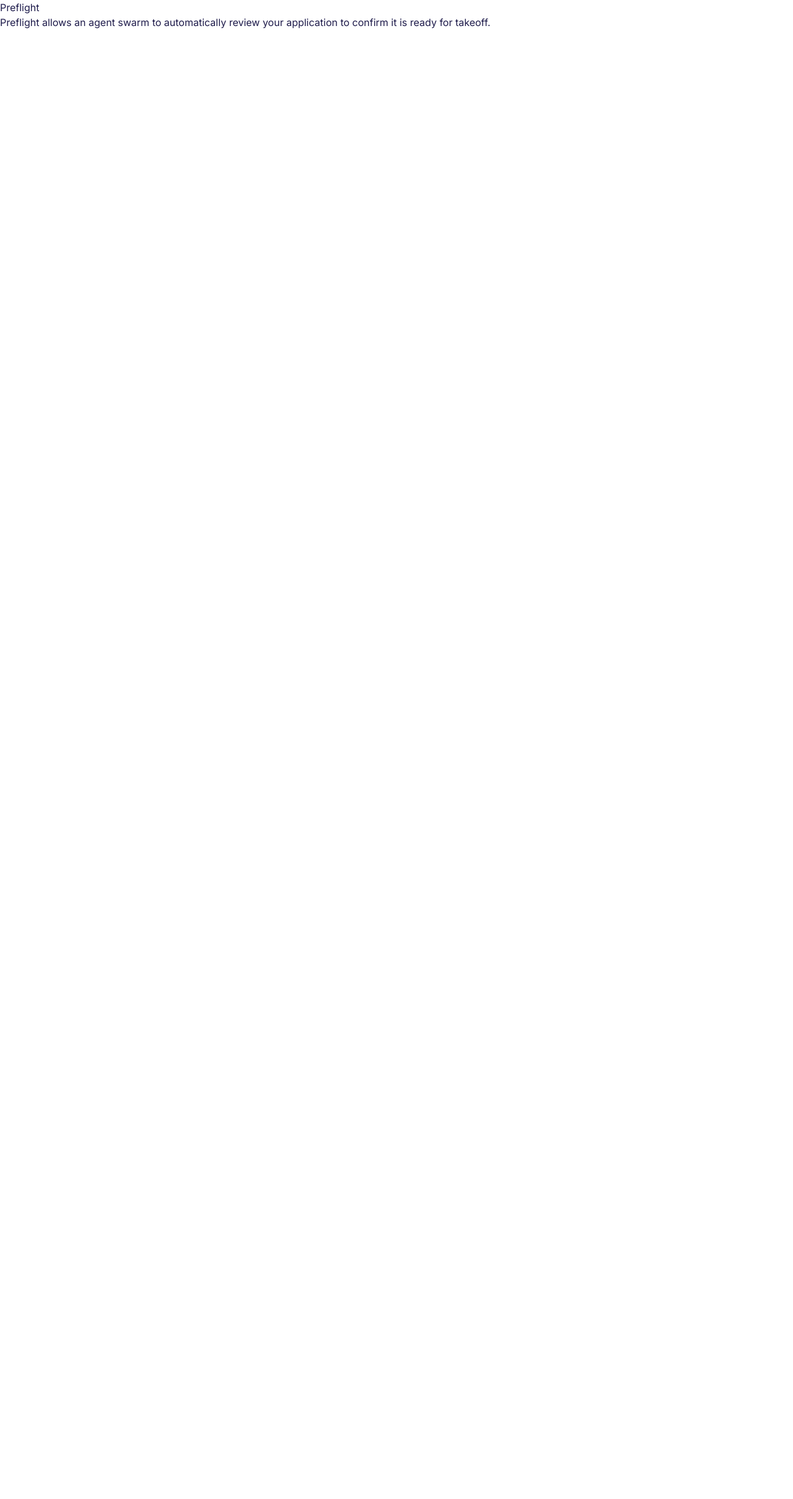
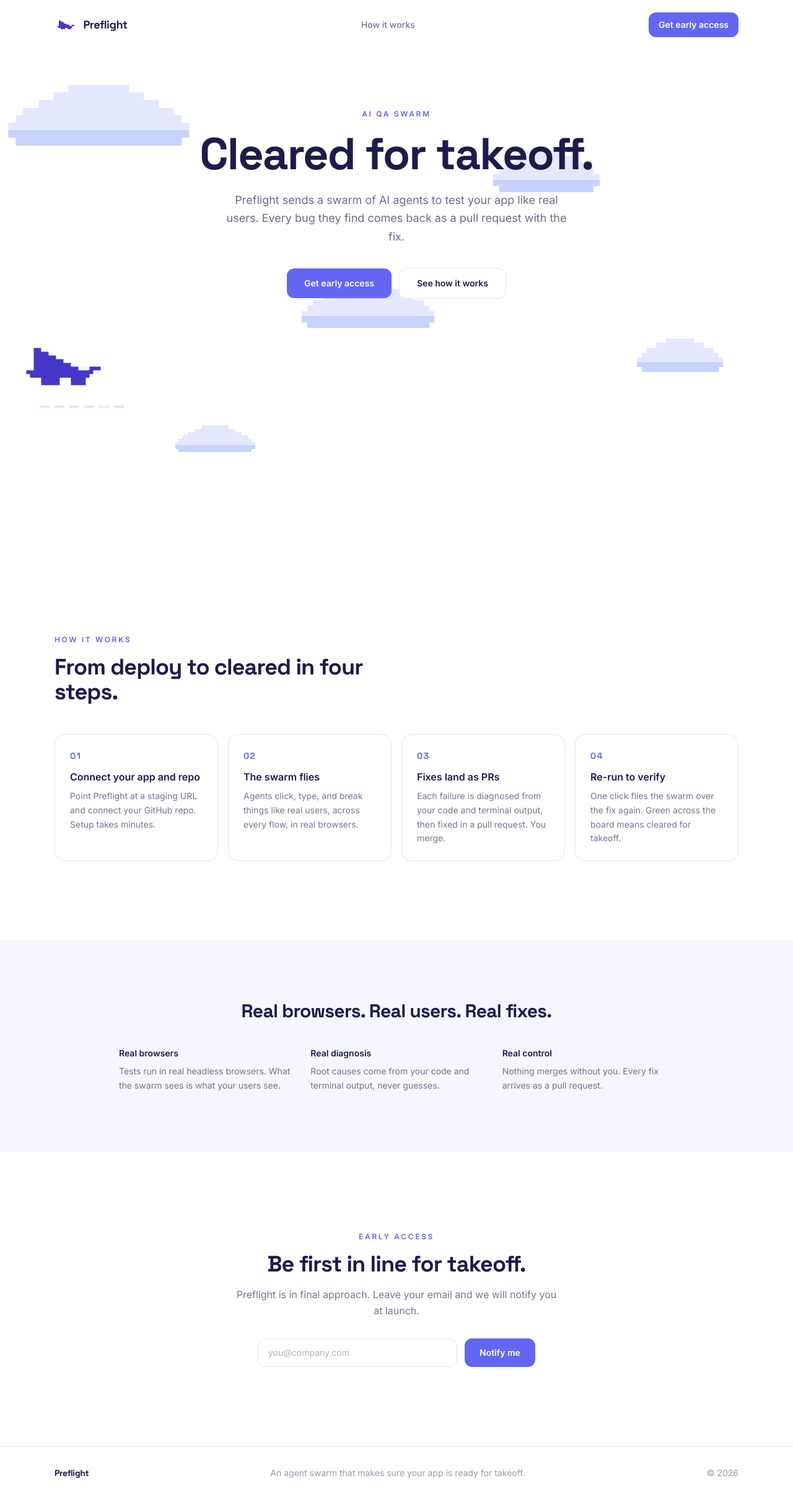
Before and after one commit to James-Software/Preflight, a Next.js app: page / in a window 1280 px wide. Shown: the whole page at 62% size. Before the commit the page ends 800 px from the top, so only its background shows below. Built offline with nearby package versions, Linux system fonts and the light colour scheme.

Commit message:
Landing page sections: nav, hero, how it works, why strip, early access, footer

```diff
--- a/app/(marketing)/page.tsx
+++ b/app/(marketing)/page.tsx
@@ -1,13 +1,17 @@
-// Landing page skeleton only — James is designing this page himself
-// and will hand over a strict spec. Do not improvise any design here.
+import Hero from "@/components/Hero";
+import HowItWorks from "@/components/HowItWorks";
+import WhyStrip from "@/components/WhyStrip";
+import EarlyAccess from "@/components/EarlyAccess";
+import Footer from "@/components/Footer";
+
 export default function Home() {
   return (
-    <main>
-      <h1>Preflight</h1>
-      <p>
-        Preflight allows an agent swarm to automatically review your
-        application to confirm it is ready for takeoff.
-      </p>
+    <main className="bg-white">
+      <Hero />
+      <HowItWorks />
+      <WhyStrip />
+      <EarlyAccess />
+      <Footer />
     </main>
   );
 }
--- /dev/null
+++ b/components/EarlyAccess.tsx
@@ -0,0 +1,73 @@
+"use client";
+
+import { useState } from "react";
+import { PixelSprite, CHECK_MAP } from "./pixel-art";
+
+const CHECK_PALETTE: Record<string, string> = { "#": "#4338CA" };
+
+export default function EarlyAccess() {
+  const [email, setEmail] = useState("");
+  const [done, setDone] = useState(false);
+  const [error, setError] = useState("");
+
+  const submit = (e: React.FormEvent) => {
+    e.preventDefault();
+    if (!/^[^\s@]+@[^\s@]+\.[^\s@]+$/.test(email.trim())) {
+      setError("Enter a valid email address.");
+      return;
+    }
+    setError("");
+    setDone(true);
+    // TODO: POST to waitlist endpoint (Supabase) when the backend lands.
+  };
+
+  return (
+    <section id="early-access" className="bg-white py-24 md:py-32">
+      <div className="mx-auto max-w-xl px-6 text-center">
+        <p className="text-xs font-semibold tracking-[0.22em] text-primary">
+          EARLY ACCESS
+        </p>
+        <h2 className="font-display mt-4 text-3xl font-bold tracking-tight text-ink md:text-4xl">
+          Be first in line for takeoff.
+        </h2>
+        <p className="mt-4 text-base leading-relaxed text-ink/60">
+          Preflight is in final approach. Leave your email and we will notify
+          you at launch.
+        </p>
+
+        {done ? (
+          <div className="mx-auto mt-8 flex max-w-md items-center justify-center gap-3 rounded-2xl border border-mist bg-lavender px-6 py-5">
+            <PixelSprite map={CHECK_MAP} palette={CHECK_PALETTE} pixel={4} />
+            <p className="text-sm font-medium text-ink">
+              You are on the manifest. We will email you at launch.
+            </p>
+          </div>
+        ) : (
+          <form
+            onSubmit={submit}
+            className="mx-auto mt-8 flex max-w-md flex-col gap-3 sm:flex-row"
+            noValidate
+          >
+            <input
+              type="email"
+              value={email}
+              onChange={(e) => setEmail(e.target.value)}
+              placeholder="you@company.com"
+              aria-label="Email address"
+              className="flex-1 rounded-xl border border-mist bg-white px-4 py-3 text-sm text-ink placeholder:text-ink/35 focus:border-primary focus:outline-none"
+            />
+            <button
+              type="submit"
+              className="pressable rounded-xl bg-primary px-6 py-3 text-sm font-semibold text-white hover:bg-deep"
+            >
+              Notify me
+            </button>
+          </form>
+        )}
+        {error && !done && (
+          <p className="mt-3 text-sm font-medium text-red-600">{error}</p>
+        )}
+      </div>
+    </section>
+  );
+}
--- /dev/null
+++ b/components/Footer.tsx
@@ -0,0 +1,15 @@
+export default function Footer() {
+  return (
+    <footer className="border-t border-mist bg-white">
+      <div className="mx-auto flex max-w-6xl flex-col items-center justify-between gap-3 px-6 py-8 sm:flex-row">
+        <p className="font-display text-sm font-bold tracking-tight text-ink">
+          Preflight
+        </p>
+        <p className="text-sm text-ink/45">
+          An agent swarm that makes sure your app is ready for takeoff.
+        </p>
+        <p className="text-sm text-ink/45">&copy; 2026</p>
+      </div>
+    </footer>
+  );
+}
--- /dev/null
+++ b/components/Hero.tsx
@@ -0,0 +1,53 @@
+"use client";
+
+import { useRef } from "react";
+import Nav from "./Nav";
+import PixelSky from "./PixelSky";
+
+export default function Hero() {
+  const heroRef = useRef<HTMLElement>(null);
+  const contentRef = useRef<HTMLDivElement>(null);
+
+  return (
+    <section
+      id="top"
+      ref={heroRef}
+      className="relative overflow-hidden bg-white"
+      style={{ minHeight: "112svh" }}
+    >
+      <PixelSky heroRef={heroRef} contentRef={contentRef} />
+      <Nav />
+
+      <div
+        ref={contentRef}
+        className="relative z-10 mx-auto max-w-3xl px-6 pt-36 text-center will-change-transform md:pt-44"
+      >
+        <p className="text-xs font-semibold tracking-[0.22em] text-primary">
+          AI QA SWARM
+        </p>
+        <h1 className="font-display mt-5 text-5xl font-bold tracking-tight text-ink md:text-7xl">
+          Cleared for takeoff.
+        </h1>
+        <p className="mx-auto mt-6 max-w-xl text-lg leading-relaxed text-ink/65">
+          Preflight sends a swarm of AI agents to test your app like real
+          users. Every bug they find comes back as a pull request with the
+          fix.
+        </p>
+        <div className="mt-9 flex flex-col items-center justify-center gap-3 sm:flex-row">
+          <a
+            href="#early-access"
+            className="pressable w-full rounded-xl bg-primary px-7 py-3.5 text-sm font-semibold text-white hover:bg-deep sm:w-auto"
+          >
+            Get early access
+          </a>
+          <a
+            href="#how-it-works"
+            className="pressable w-full rounded-xl border border-mist bg-white px-7 py-3.5 text-sm font-semibold text-ink hover:border-primary/60 sm:w-auto"
+          >
+            See how it works
+          </a>
+        </div>
+      </div>
+    </section>
+  );
+}
--- /dev/null
+++ b/components/HowItWorks.tsx
@@ -0,0 +1,56 @@
+const STEPS = [
+  {
+    n: "01",
+    title: "Connect your app and repo",
+    body: "Point Preflight at a staging URL and connect your GitHub repo. Setup takes minutes.",
+  },
+  {
+    n: "02",
+    title: "The swarm flies",
+    body: "Agents click, type, and break things like real users, across every flow, in real browsers.",
+  },
+  {
+    n: "03",
+    title: "Fixes land as PRs",
+    body: "Each failure is diagnosed from your code and terminal output, then fixed in a pull request. You merge.",
+  },
+  {
+    n: "04",
+    title: "Re-run to verify",
+    body: "One click flies the swarm over the fix again. Green across the board means cleared for takeoff.",
+  },
+];
+
+export default function HowItWorks() {
+  return (
+    <section id="how-it-works" className="bg-white py-24 md:py-32">
+      <div className="mx-auto max-w-6xl px-6">
+        <p className="text-xs font-semibold tracking-[0.22em] text-primary">
+          HOW IT WORKS
+        </p>
+        <h2 className="font-display mt-4 max-w-xl text-3xl font-bold tracking-tight text-ink md:text-4xl">
+          From deploy to cleared in four steps.
+        </h2>
+
+        <div className="mt-12 grid gap-4 sm:grid-cols-2 lg:grid-cols-4">
+          {STEPS.map((s) => (
+            <div
+              key={s.n}
+              className="rounded-2xl border border-mist bg-white p-6"
+            >
+              <p className="font-display text-sm font-bold tracking-widest text-primary">
+                {s.n}
+              </p>
+              <h3 className="mt-3 text-base font-semibold text-ink">
+                {s.title}
+              </h3>
+              <p className="mt-2 text-sm leading-relaxed text-ink/60">
+                {s.body}
+              </p>
+            </div>
+          ))}
+        </div>
+      </div>
+    </section>
+  );
+}
--- /dev/null
+++ b/components/Nav.tsx
@@ -0,0 +1,31 @@
+import { PixelSprite, PLANE_MAP, PLANE_PALETTE } from "./pixel-art";
+
+export default function Nav() {
+  return (
+    <nav className="absolute inset-x-0 top-0 z-20">
+      <div className="mx-auto flex max-w-6xl items-center justify-between px-6 py-5">
+        {/* logo slot: wordmark for now — James is making the logo */}
+        <a href="#top" className="flex items-center gap-2.5">
+          <PixelSprite map={PLANE_MAP} palette={PLANE_PALETTE} pixel={1.4} />
+          <span className="font-display text-lg font-bold tracking-tight text-ink">
+            Preflight
+          </span>
+        </a>
+        <div className="hidden items-center gap-8 md:flex">
+          <a
+            href="#how-it-works"
+            className="text-sm font-medium text-ink/60 transition-colors duration-150 hover:text-ink"
+          >
+            How it works
+          </a>
+        </div>
+        <a
+          href="#early-access"
+          className="pressable rounded-xl bg-primary px-4 py-2.5 text-sm font-semibold text-white hover:bg-deep"
+        >
+          Get early access
+        </a>
+      </div>
+    </nav>
+  );
+}
--- /dev/null
+++ b/components/WhyStrip.tsx
@@ -0,0 +1,36 @@
+const POINTS = [
+  {
+    title: "Real browsers",
+    body: "Tests run in real headless browsers. What the swarm sees is what your users see.",
+  },
+  {
+    title: "Real diagnosis",
+    body: "Root causes come from your code and terminal output, never guesses.",
+  },
+  {
+    title: "Real control",
+    body: "Nothing merges without you. Every fix arrives as a pull request.",
+  },
+];
+
+export default function WhyStrip() {
+  return (
+    <section className="bg-lavender py-20 md:py-24">
+      <div className="mx-auto max-w-6xl px-6">
+        <h2 className="font-display text-center text-2xl font-bold tracking-tight text-ink md:text-3xl">
+          Real browsers. Real users. Real fixes.
+        </h2>
+        <div className="mx-auto mt-10 grid max-w-4xl gap-8 md:grid-cols-3">
+          {POINTS.map((p) => (
+            <div key={p.title} className="text-center md:text-left">
+              <h3 className="text-sm font-semibold text-ink">{p.title}</h3>
+              <p className="mt-2 text-sm leading-relaxed text-ink/60">
+                {p.body}
+              </p>
+            </div>
+          ))}
+        </div>
+      </div>
+    </section>
+  );
+}
```
